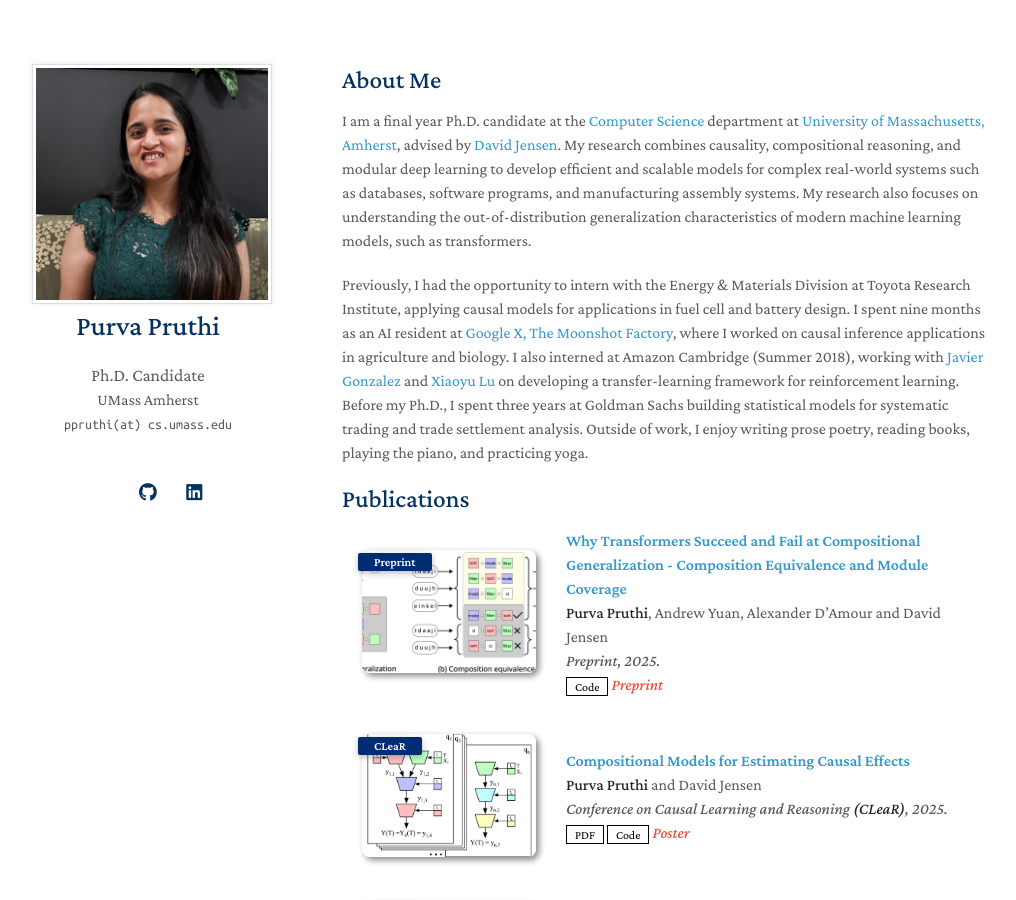
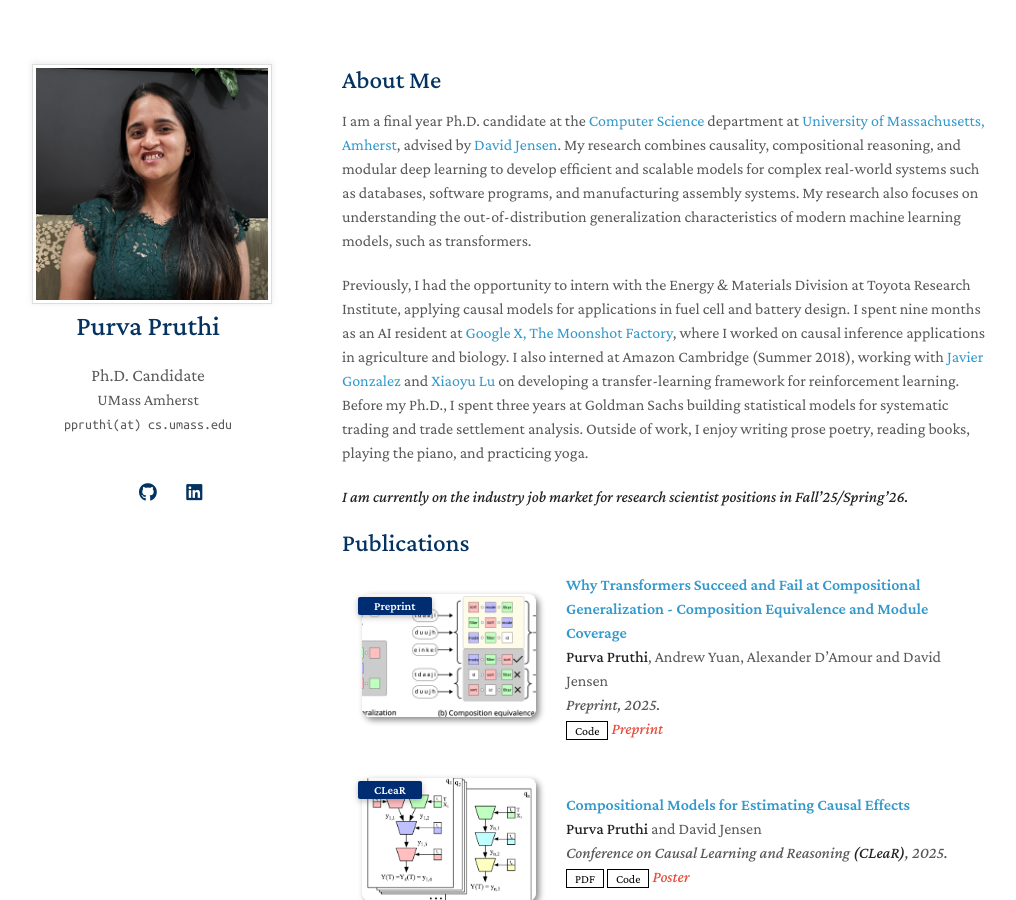
Before and after one commit to purvapruthi/purvapruthi.github.io, a Jekyll site: the page built from index.md, in a window 1280 px wide and 900 px high. Shown: the whole window, without its empty margins (128-1144 px from the left). Built offline with Jekyll 4.4.1, drawn with Linux system fonts in a browser that asks for light colours; a style sheet for code colours, icons or effects is not loaded.

Commit message:
Update index.md with job market status
Added a note about being on the job market for research scientist positions.

```diff
--- a/index.md
+++ b/index.md
@@ -7,6 +7,8 @@ layout: homepage
 I am a final year Ph.D. candidate at the [Computer Science](https://www.cics.umass.edu/) department at [University of Massachusetts, Amherst](https://www.umass.edu/), advised by [David Jensen](https://groups.cs.umass.edu/jensen/). My research combines causality, compositional reasoning, and modular deep learning to develop efficient and scalable models for complex real-world systems such as databases, software programs, and manufacturing assembly systems. My research also focuses on understanding the out-of-distribution generalization characteristics of modern machine learning models, such as transformers.
 
 Previously, I had the opportunity to intern with the Energy & Materials Division at Toyota Research Institute, applying causal models for applications in fuel cell and battery design. I spent nine months as an AI resident at [Google X, The Moonshot Factory](https://x.company/), where I worked on causal inference applications in agriculture and biology. I also interned at Amazon Cambridge (Summer 2018), working with [Javier Gonzalez](https://www.microsoft.com/en-us/research/people/jagonz/) and [Xiaoyu Lu](https://xiaoyulu2014.github.io/) on developing a transfer-learning framework for reinforcement learning. Before my Ph.D., I spent three years at Goldman Sachs building statistical models for systematic trading and trade settlement analysis. Outside of work, I enjoy writing prose poetry, reading books, playing the piano, and practicing yoga.
+
+***I am currently on the industry job market for research scientist positions in Fall'25/Spring'26.***
 
 {% include_relative _includes/publications.md %}
 
```
